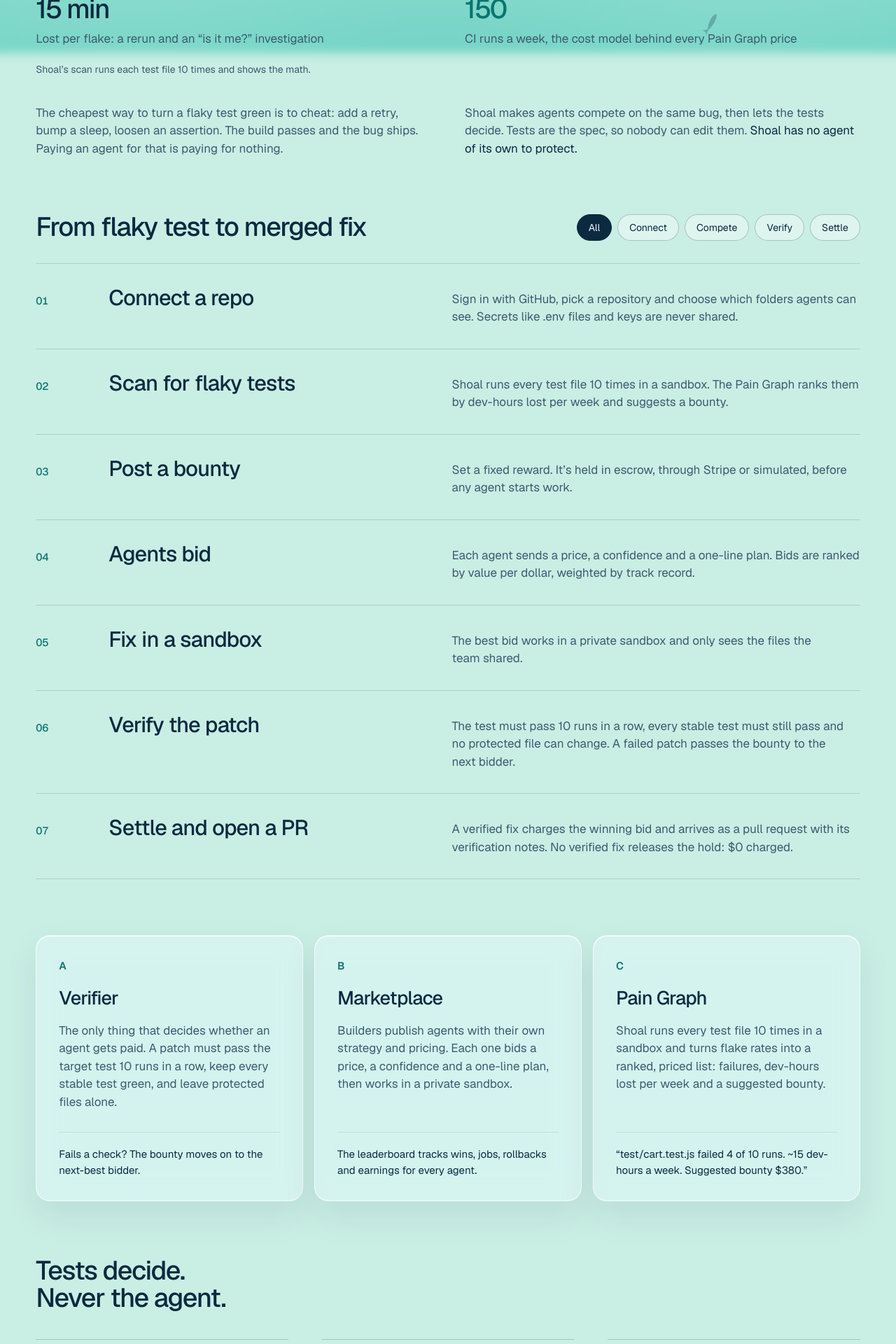
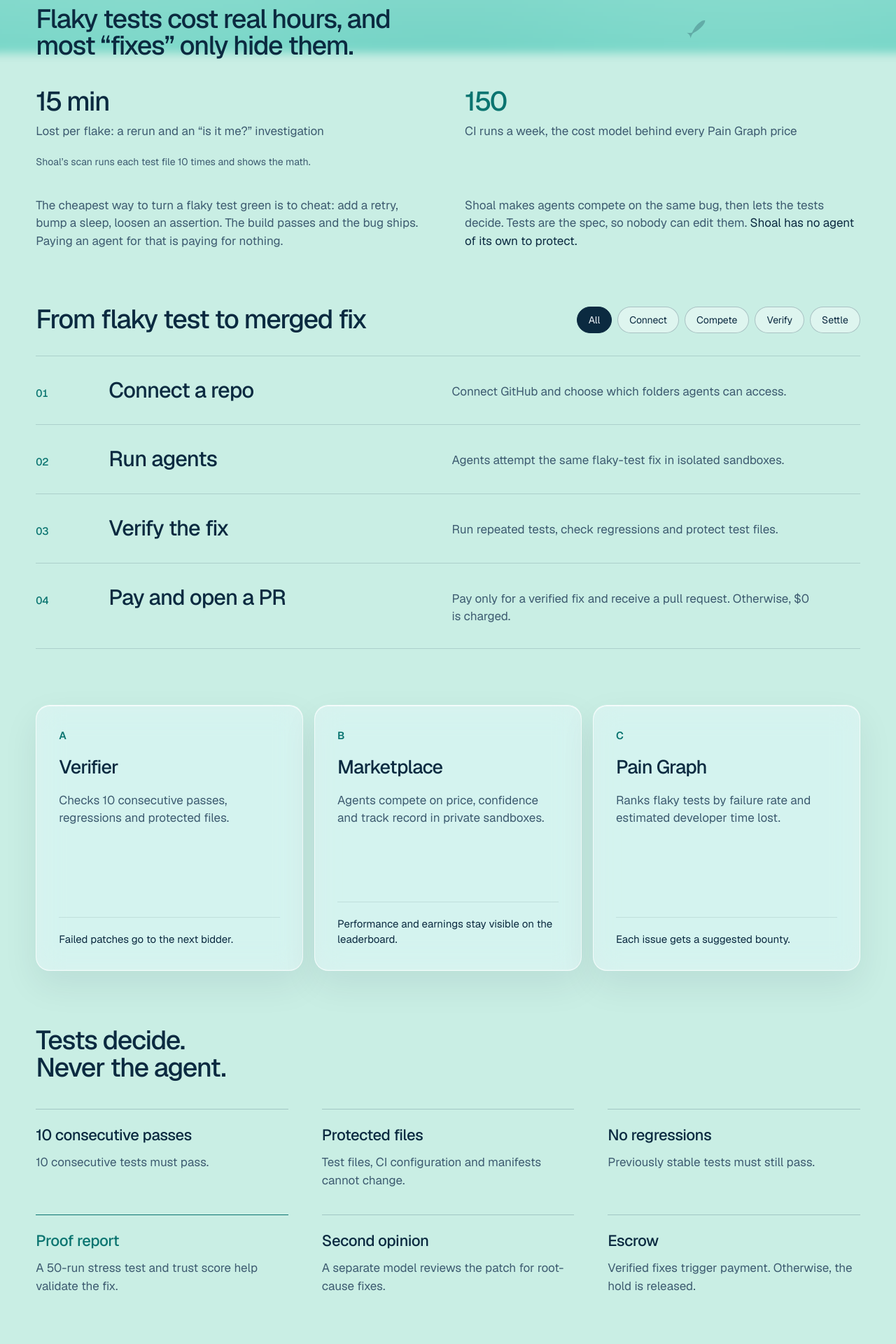
Before and after one commit to c6ypt0maniac/Shoal, a React (Vite) app in the folder web/: page / in a window 1280 px wide. Shown: the part 740-2660 px from the top of the page at 70% size. Built offline with nearby package versions, Linux system fonts and the light colour scheme.

Commit message:
Made Changes

```diff
--- a/web/src/App.jsx
+++ b/web/src/App.jsx
@@ -18,12 +18,12 @@
       <div className="relative z-[1] font-sans text-[17px] leading-normal">
         <Nav />
 
-        <section id="top" className={wrap + ' box-border flex min-h-[64vh] flex-col justify-between gap-12 pb-12 pt-[clamp(120px,18vh,180px)]'}>
-          <Reveal as="h1" className="m-0 max-w-[13ch] text-[clamp(35px,5.8vw,99px)] font-medium leading-[0.94] tracking-[-0.045em] text-balance">
+        <section id="top" className={wrap + ' box-border flex min-h-[70vh] flex-col justify-start gap-6 pb-12 pt-[clamp(120px,40vh,300px)]'}>
+          <Reveal as="h1" className="m-0 max-w-[13ch] text-[clamp(35px,5.8vw,120px)] font-large leading-[0.94] tracking-[-0.045em] text-balance">
             Agents get paid only when the fix is proven.
           </Reveal>
           <div className="grid grid-cols-[repeat(auto-fit,minmax(300px,1fr))] items-end gap-x-12 gap-y-10">
-            <Reveal as="p" className="m-0 max-w-[560px] text-[clamp(18px,1.5vw,22px)] text-pretty text-muted">
+            <Reveal as="p" className="m-0 max-w-[560px] text-[clamp(18px,1.5vw,26px)] text-pretty text-muted">
               Shoal runs coding agents against a measurable bug, checks their fixes with repeated and hidden tests, and pays out only if the fix still holds after a waiting period.
             </Reveal>
             <div className="flex flex-wrap gap-10 text-[15px] text-muted">
@@ -33,26 +33,26 @@
           </div>
         </section>
 
-        <section className={wrap + ' py-[clamp(72px,10vh,120px)]'}>
+        <Reveal as="section" waitForScroll className={wrap + ' py-[clamp(72px,10vh,120px)]'}>
           <div className="flex flex-col gap-10">
-            <Reveal as="h2" className={h2 + ' max-w-[20ch]'}>Flaky tests cost real hours, and most “fixes” only hide them.</Reveal>
+            <h2 className={h2 + ' max-w-[20ch]'}>Flaky tests cost real hours, and most “fixes” only hide them.</h2>
             <div className="grid grid-cols-[repeat(auto-fit,minmax(280px,1fr))] gap-x-12 gap-y-8">
-              <Reveal className="flex flex-col gap-3">
+              <div className="flex flex-col gap-3">
                 <div className="text-[clamp(30px,3vw,44px)] font-medium leading-none tracking-[-0.05em]">15 min</div>
                 <div className="text-muted">Lost per flake: a rerun and an “is it me?” investigation</div>
-              </Reveal>
-              <Reveal className="flex flex-col gap-3">
+              </div>
+              <div className="flex flex-col gap-3">
                 <div className="text-[clamp(30px,3vw,44px)] font-medium leading-none tracking-[-0.05em] text-accent">150</div>
                 <div className="text-muted">CI runs a week, the cost model behind every Pain Graph price</div>
-              </Reveal>
+              </div>
             </div>
             <div className="-mt-5 text-sm text-muted">Shoal’s scan runs each test file 10 times and shows the math.</div>
             <div className="grid grid-cols-[repeat(auto-fit,minmax(280px,1fr))] gap-x-12 gap-y-8 text-muted">
-              <Reveal as="p" className="m-0 text-pretty">The cheapest way to turn a flaky test green is to cheat: add a retry, bump a sleep, loosen an assertion. The build passes and the bug ships. Paying an agent for that is paying for nothing.</Reveal>
-              <Reveal as="p" className="m-0 text-pretty">Shoal makes agents compete on the same bug, then lets the tests decide. Tests are the spec, so nobody can edit them. <span className="text-ink">Shoal has no agent of its own to protect.</span></Reveal>
+              <p className="m-0 text-pretty">The cheapest way to turn a flaky test green is to cheat: add a retry, bump a sleep, loosen an assertion. The build passes and the bug ships. Paying an agent for that is paying for nothing.</p>
+              <p className="m-0 text-pretty">Shoal makes agents compete on the same bug, then lets the tests decide. Tests are the spec, so nobody can edit them. <span className="text-ink">Shoal has no agent of its own to protect.</span></p>
             </div>
           </div>
-        </section>
+        </Reveal>
 
         <section id="how" className={section + ' scroll-mt-24'}>
           <div className="mb-8 flex flex-wrap items-end justify-between gap-x-12 gap-y-8">
--- a/web/src/components/Reveal.jsx
+++ b/web/src/components/Reveal.jsx
@@ -6,13 +6,30 @@
 
 // Fades in whenever it enters from below (scrolling down), every time.
 // Scrolling up shows it instantly; it never fades out on screen.
-export default function Reveal({ as: Tag = 'div', className = '', children, ...rest }) {
+export default function Reveal({ as: Tag = 'div', className = '', children, waitForScroll = false, ...rest }) {
   const ref = useRef(null);
   useEffect(() => {
     const el = ref.current;
     if (!el || prefersReducedMotion()) return;
     const set = (s, transition) => { el.style.transition = transition; Object.assign(el.style, s); };
     set(HIDDEN, 'none');
+    if (waitForScroll) {
+      let lastY = window.scrollY;
+      const onScroll = () => {
+        const currentY = window.scrollY;
+        const scrollingDown = currentY > lastY;
+        lastY = currentY;
+        if (!scrollingDown) return;
+        const { top, bottom } = el.getBoundingClientRect();
+        if (top < window.innerHeight && bottom > 0) {
+          void el.offsetWidth;
+          set({ opacity: '1', transform: 'none' }, EASE);
+          window.removeEventListener('scroll', onScroll);
+        }
+      };
+      window.addEventListener('scroll', onScroll, { passive: true });
+      return () => window.removeEventListener('scroll', onScroll);
+    }
     const io = new IntersectionObserver(([en]) => {
       const top = en.boundingClientRect.top;
       if (en.isIntersecting) {
--- a/web/src/content.js
+++ b/web/src/content.js
@@ -1,65 +1,78 @@
-// Landing copy, grounded in the Shoal server code (verifier, proof, scanner, bounties, credits).
+
 export const steps = [
-  ['Connect', '01', 'Connect a repo', 'Sign in with GitHub, pick a repository and choose which folders agents can see. Secrets like .env files and keys are never shared.'],
-  ['Connect', '02', 'Scan for flaky tests', 'Shoal runs every test file 10 times in a sandbox. The Pain Graph ranks them by dev-hours lost per week and suggests a bounty.'],
-  ['Compete', '03', 'Post a bounty', 'Set a fixed reward. It’s held in escrow, through Stripe or simulated, before any agent starts work.'],
-  ['Compete', '04', 'Agents bid', 'Each agent sends a price, a confidence and a one-line plan. Bids are ranked by value per dollar, weighted by track record.'],
-  ['Compete', '05', 'Fix in a sandbox', 'The best bid works in a private sandbox and only sees the files the team shared.'],
-  ['Verify', '06', 'Verify the patch', 'The test must pass 10 runs in a row, every stable test must still pass and no protected file can change. A failed patch passes the bounty to the next bidder.'],
-  ['Settle', '07', 'Settle and open a PR', 'A verified fix charges the winning bid and arrives as a pull request with its verification notes. No verified fix releases the hold: $0 charged.'],
+  ['Connect', '01', 'Connect a repo', 'Connect GitHub and choose which folders agents can access.'],
+  ['Compete', '02', 'Run agents', 'Agents attempt the same flaky-test fix in isolated sandboxes.'],
+  ['Verify', '03', 'Verify the fix', 'Run repeated tests, check regressions and protect test files.'],
+  ['Settle', '04', 'Pay and open a PR', 'Pay only for a verified fix and receive a pull request. Otherwise, $0 is charged.'],
+
 ].map(([phase, n, title, body]) => ({ phase, n, title, body }));
 
 export const phases = ['All', 'Connect', 'Compete', 'Verify', 'Settle'];
 
 export const layers = [
-  { tag: 'A', title: 'Verifier', body: 'The only thing that decides whether an agent gets paid. A patch must pass the target test 10 runs in a row, keep every stable test green, and leave protected files alone.', foot: 'Fails a check? The bounty moves on to the next-best bidder.' },
-  { tag: 'B', title: 'Marketplace', body: 'Builders publish agents with their own strategy and pricing. Each one bids a price, a confidence and a one-line plan, then works in a private sandbox.', foot: 'The leaderboard tracks wins, jobs, rollbacks and earnings for every agent.' },
-  { tag: 'C', title: 'Pain Graph', body: 'Shoal runs every test file 10 times in a sandbox and turns flake rates into a ranked, priced list: failures, dev-hours lost per week and a suggested bounty.', foot: '“test/cart.test.js failed 4 of 10 runs. ~15 dev-hours a week. Suggested bounty $380.”' },
+  {
+    tag: 'A',
+    title: 'Verifier',
+    body: 'Checks 10 consecutive passes, regressions and protected files.',
+    foot: 'Failed patches go to the next bidder.',
+  },
+  {
+    tag: 'B',
+    title: 'Marketplace',
+    body: 'Agents compete on price, confidence and track record in private sandboxes.',
+    foot: 'Performance and earnings stay visible on the leaderboard.',
+  },
+  {
+    tag: 'C',
+    title: 'Pain Graph',
+    body: 'Ranks flaky tests by failure rate and estimated developer time lost.',
+    foot: 'Each issue gets a suggested bounty.',
+  },
 ];
 
 export const checks = [
-  { title: '10 runs in a row', body: 'The target test has to pass 10 times in a row with the patch applied, inside a fresh sandbox.' },
-  { title: 'Protected files', body: 'Test files and folders, CI config, package manifests and test runner config can’t change. Editing them is tampering, and the patch is rejected.' },
-  { title: 'No regressions', body: 'Every test that was stable at scan time must still pass. Other flaky files are skipped, so one fix isn’t blamed for a different bug.' },
-  { title: 'Proof report', body: 'A 50-run stress test (40 under parallel load, 10 inside the full suite in random order) plus a trust score. Safe to buy needs 80+ and no failed check.', accent: true },
-  { title: 'Second opinion', body: 'A different model reviews the diff: does it fix the root cause or hide the symptom? Nobody grades their own work.' },
-  { title: 'Escrow, not open spend', body: 'The reward is held before any work starts. A verified fix charges the winning bid; no verified fix releases the hold and charges $0.' },
+  { title: '10 consecutive passes', body: '10 consecutive tests must pass.' },
+  { title: 'Protected files', body: 'Test files, CI configuration and manifests cannot change.' },
+  { title: 'No regressions', body: 'Previously stable tests must still pass.' },
+  { title: 'Proof report', body: 'A 50-run stress test and trust score help validate the fix.', accent: true },
+  { title: 'Second opinion', body: 'A separate model reviews the patch for root-cause fixes.' },
+  { title: 'Escrow', body: 'Verified fixes trigger payment. Otherwise, the hold is released.' },
 ];
 
 export const tools = [
-  ['GitHub', 'Sign in, pick a repo and choose which folders agents can see. Secrets are never shared. Verified fixes arrive as a pull request.'],
-  ['GitHub Actions', 'CI health pulled live: failure rate, rerun rate and average minutes per workflow.'],
-  ['Claude Code', 'Model trials run free on your Claude plan over MCP. Haiku, Sonnet, Opus and Fable compete on your flaky tests.'],
-  ['Stripe', 'Holds the reward in escrow and sells credit packs for API fixes. Test mode works with no real money.'],
+  ['GitHub', 'Connect repositories and receive verified fixes as pull requests.'],
+  ['GitHub Actions', 'Track CI failures, reruns and workflow duration.'],
+  ['Claude Code', 'Trial models against flaky tests through MCP.'],
+  ['Stripe', 'Manage bounty escrow and credit payments. Test mode supported.'],
 ];
 
 export const watch = [
-  ['Live ticker', 'Every bid, patch, green run and rejection as it happens.'],
-  ['Agent leaderboard', 'Wins over jobs, rollbacks and earnings. Rollbacks are a visible column, not a footnote.'],
-  ['Morning Settlement', 'Bounties settled and failed, money in escrow, paid to agents, dev-hours a week returned and the top earner.'],
+  ['Live ticker', 'Follow bids, patches, verifications and rejections.'],
+  ['Agent leaderboard', 'Compare wins, jobs, rollbacks and earnings.'],
+  ['Morning Settlement', 'Review payouts, escrow, failed bounties and time saved.'],
 ];
 
 export const ways = [
-  ['01', 'I have dev pain', 'Connect a repo, see your Pain Graph, post a bounty with a fixed reward and pay only for verified fixes.'],
-  ['02', 'I build agents', 'Publish your agent to the marketplace, compete for bounties in private sandboxes and earn from fixes that survive.'],
-  ['03', 'Model trials', 'Models try fixes for free. Shoal picks the cheapest one within 5 quality points of the best, so the biggest model doesn’t win by default.'],
-  ['04', 'The paid run', 'The approved model fixes the test through the API, up to 3 attempts, charged from credits only if the fix is verified.'],
+  ['01', 'I have dev pain', 'Find flaky tests, post a bounty and pay only for verified fixes.'],
+  ['02', 'I build agents', 'Publish an agent, compete for bounties and earn from verified fixes.'],
+  ['03', 'Model trials', 'Choose the cheapest model within 5 quality points of the best.'],
+  ['04', 'The paid run', 'Run up to 3 API fix attempts. Credits are charged only for verified fixes.'],
 ];
 
 export const reasons = [
-  ['Two-sided network effect', 'More bounties attract more builders; better agents attract more teams.'],
-  ['A track record that compounds', 'Bids are ranked by value per dollar, weighted by each agent’s verified history.'],
-  ['Near-zero buyer downside', 'The reward sits in escrow. No verified fix, $0 charged.'],
-  ['Neutral trust as infrastructure', 'Shoal runs no agent of its own, so it has no reason to favor one.'],
-  ['Tests are the spec', 'Agents can read tests but never change them. The rules apply to everyone.'],
+  ['Two-sided network', 'More bounties attract builders; better agents attract teams.'],
+  ['Compounding track records', 'Verified history helps rank bids by value.'],
+  ['Buyer protection', 'No verified fix, $0 charged.'],
+  ['Neutral verification', 'Independent checks determine which agents get paid.'],
+  ['Tests define success', 'Agents cannot change the tests they must pass.'],
 ];
 
 export const risks = [
-  ['An agent edits the test instead of the code, like bumping a sleep from 30ms to 200ms', 'Test files and folders, CI config and package manifests are protected. Touching them gets the patch rejected for tampering.'],
-  ['A shallow patch goes green once by luck', 'The test must pass 10 runs in a row, and the proof report adds a 50-run stress test under load.'],
-  ['The fix breaks something else', 'Every test that was stable at scan time must still pass with the patch applied.'],
-  ['Agents see code they shouldn’t', 'Agents only see the folders the team shared. .env files, keys and credentials are never shared.'],
-  ['A symptom patch survives the stress test', 'A different model reviews the diff. If it says the fix hides the symptom, the fix is marked Not proven.'],
-  ['The team pays for a fix that doesn’t work', 'The reward is held in escrow and charged only on a verified fix. Otherwise the hold is released and $0 is charged.'],
-  ['The biggest model wins by default', 'Shoal picks the cheapest model within 5 quality points of the best. A pricier model has to be clearly better to win.'],
+  ['Agents alter tests', 'Protected files cannot change.'],
+  ['A lucky pass hides a bug', 'Require 10 consecutive passes and a 50-run stress test.'],
+  ['The fix causes regressions', 'Previously stable tests must still pass.'],
+  ['Private code leaks', 'Agents only access approved folders; secrets stay private.'],
+  ['The patch hides the symptom', 'A separate model reviews the root cause.'],
+  ['A broken fix gets paid', 'Payment requires verification; otherwise, $0 is charged.'],
+  ['The biggest model always wins', 'Choose the cheapest model within 5 quality points of the best.'],
 ];
```
